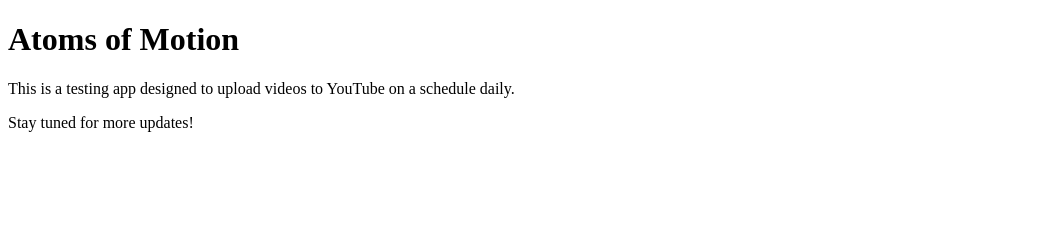
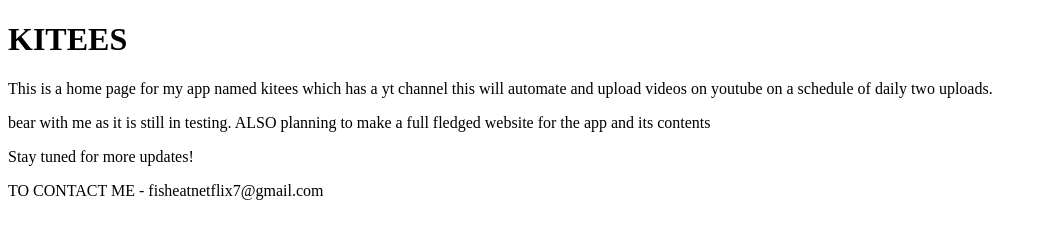
Before and after one commit to automatedcatso/verification-page, a plain HTML site: page index.html in a window 1280 px wide. Shown: the whole page, without its empty margins (0-1047 px from the left). Drawn offline with Linux system fonts and the light colour scheme.

Commit message:
Update index.html

```diff
--- a/index.html
+++ b/index.html
@@ -4,15 +4,17 @@
     <meta charset="UTF-8">
     <meta http-equiv="X-UA-Compatible" content="IE=edge">
     <meta name="viewport" content="width=device-width, initial-scale=1.0">
-    <title>Atoms of Motion</title>
+    <title>KITEES</title>
 </head>
 <body>
     <header>
-        <h1>Atoms of Motion</h1>
+        <h1>KITEES</h1>
     </header>
     <main>
-        <p>This is a testing app designed to upload videos to YouTube on a schedule daily.</p>
+        <p>This is a home page for my app named kitees which has a yt channel this will automate and upload videos on youtube on a schedule of daily two uploads.</p>
+        <p>bear with me as it is still in testing. ALSO planning to make a full fledged website for the app and its contents</p>
         <p>Stay tuned for more updates!</p>
+        <P>TO CONTACT ME - fisheatnetflix7@gmail.com</P>
     </main>
 </body>
 </html>
```
